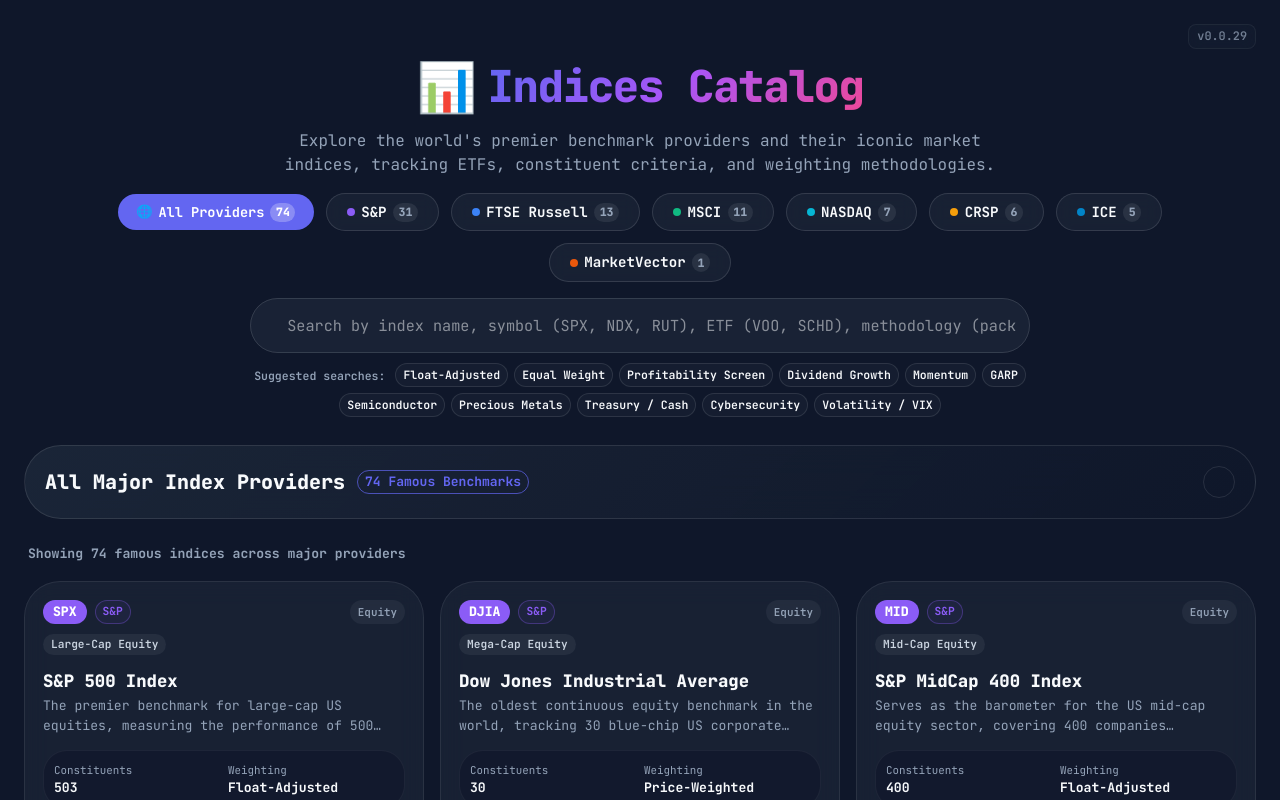
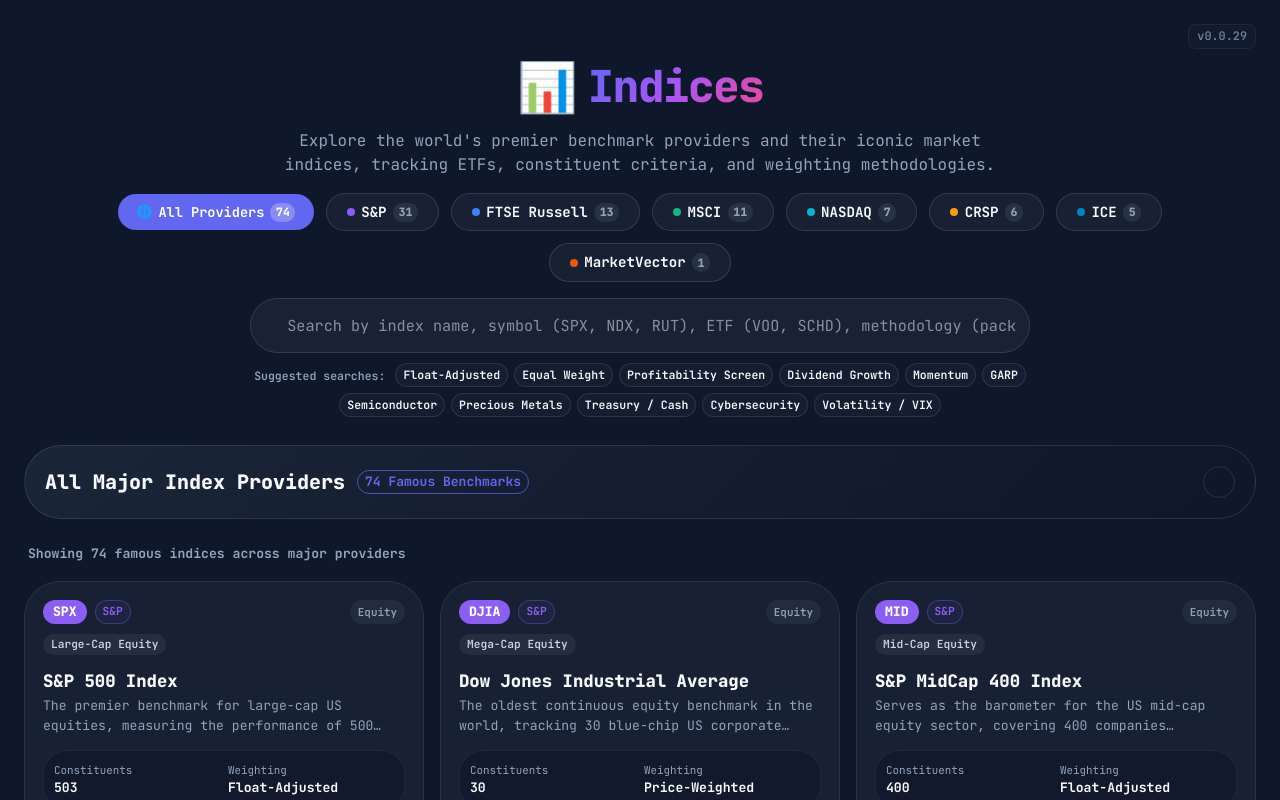
Before and after one commit to vivekgautham/indices, a React (Vite) app: page / in a window 1280 px wide. Shown: the top 800 px of the page. Built offline with nearby package versions, Linux system fonts and the light colour scheme; some icons are missing.

Commit message:
Rename application from Indices Catalog to Indices.

```diff
--- a/index.html
+++ b/index.html
@@ -4,7 +4,7 @@
     <meta charset="UTF-8" />
     <link rel="icon" type="image/svg+xml" href="./chart.svg" />
     <meta name="viewport" content="width=device-width, initial-scale=1.0" />
-    <title>Indices Catalog</title>
+    <title>Indices</title>
     <link rel="preconnect" href="https://fonts.googleapis.com" />
     <link rel="preconnect" href="https://fonts.gstatic.com" crossorigin />
     <link
--- a/src/constants/version.ts
+++ b/src/constants/version.ts
@@ -6,4 +6,4 @@
     ? __BUILD_DATE__
     : new Date().toISOString();
 
-export const APP_NAME = "Indices Catalog";
+export const APP_NAME = "Indices";
--- a/src/pages/IndexDetailPage.tsx
+++ b/src/pages/IndexDetailPage.tsx
@@ -141,7 +141,7 @@
               startIcon={<ArrowBackIcon />}
               sx={{ mt: 2, borderRadius: 2.5, fontWeight: 700 }}
             >
-              Back to Catalog
+              Back to Indices
             </Button>
           </Stack>
         </Paper>
@@ -188,7 +188,7 @@
             },
           }}
         >
-          Back to Indices Catalog
+          Back to Indices
         </Button>
 
         <Stack direction="row" spacing={1.5} alignItems="center">
--- a/src/pages/IndexListPage.tsx
+++ b/src/pages/IndexListPage.tsx
@@ -167,7 +167,7 @@
                 WebkitTextFillColor: "transparent",
               }}
             >
-              Indices Catalog
+              Indices
             </Box>
           </Typography>
 
@@ -402,7 +402,7 @@
             <Stack spacing={2} alignItems="center">
               <CircularProgress color="primary" />
               <Typography color="text.secondary">
-                Loading index catalog...
+                Loading indices...
               </Typography>
             </Stack>
           </Paper>
```
Also changed, not shown: 1 other file (tests, documents, lock files or other folders).
